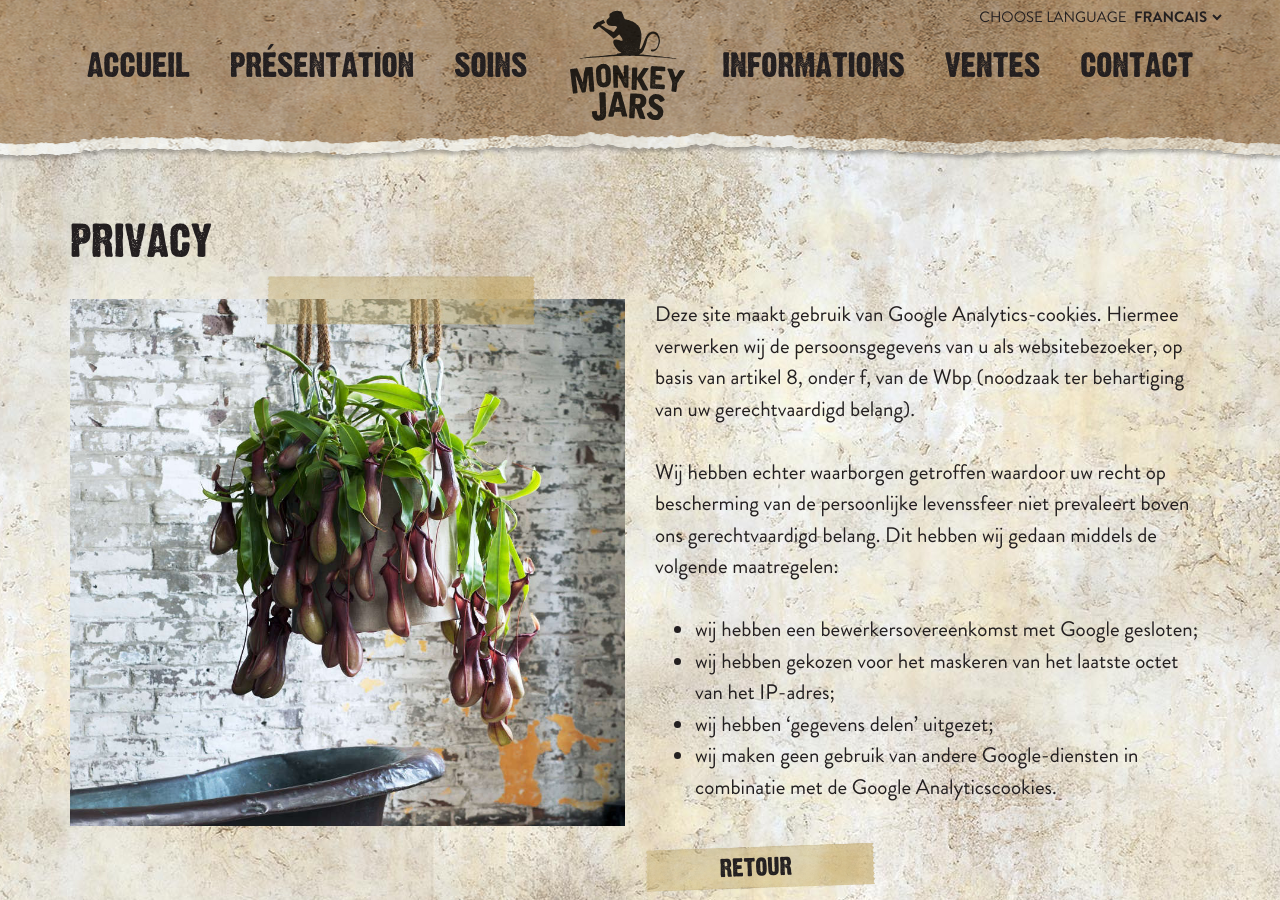
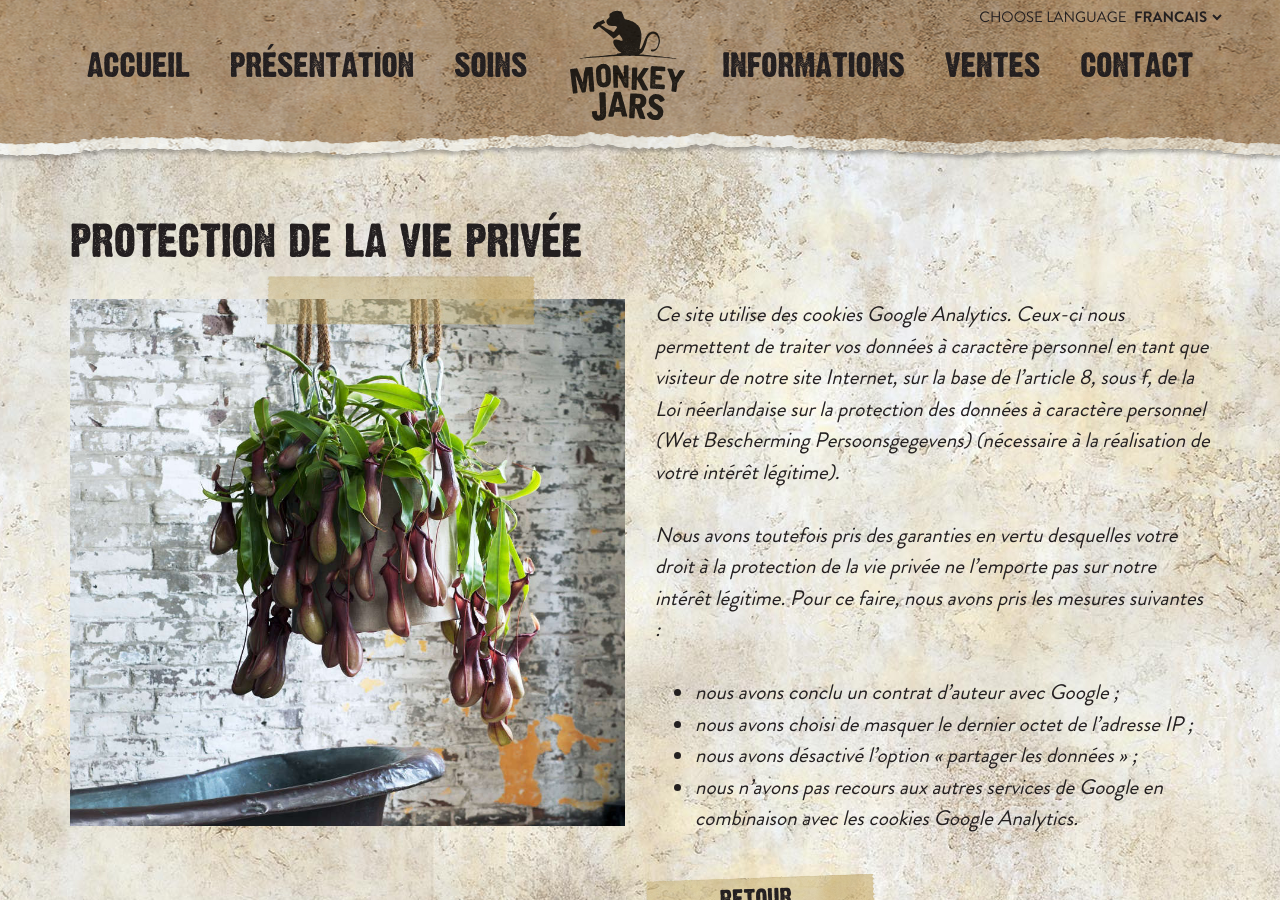
Before and after one commit to jhvanderschee/monkeyjars_fr, a Jekyll site: the page built from privacy/index.md, in a window 1280 px wide and 900 px high. Built offline with Jekyll 4.4.1, drawn with Linux system fonts in a browser that asks for light colours.

Commit message:
Updated 'privacy/index.md' via CloudCannon

```diff
--- a/privacy/index.md
+++ b/privacy/index.md
@@ -1,11 +1,13 @@
 ---
-title: Privacy
+title: Protection de la vie privée
 ---
-Deze site maakt gebruik van Google Analytics-cookies. Hiermee verwerken wij de persoonsgegevens van u als websitebezoeker, op basis van artikel 8, onder f, van de Wbp (noodzaak ter behartiging van uw gerechtvaardigd belang).
 
-Wij hebben echter waarborgen getroffen waardoor uw recht op bescherming van de persoonlijke levenssfeer niet prevaleert boven ons gerechtvaardigd belang. Dit hebben wij gedaan middels de volgende maatregelen:
 
-- wij hebben een bewerkersovereenkomst met Google gesloten;
-- wij hebben gekozen voor het maskeren van het laatste octet van het IP-adres;
-- wij hebben 'gegevens delen' uitgezet;
-- wij maken geen gebruik van andere Google-diensten in combinatie met de Google Analyticscookies.
+*Ce site utilise des cookies Google Analytics. Ceux-ci nous permettent de traiter vos donn&eacute;es &agrave; caract&egrave;re personnel en tant que visiteur de notre site Internet, sur la base de l’article 8, sous f, de la Loi n&eacute;erlandaise sur la protection des donn&eacute;es &agrave; caract&egrave;re personnel (Wet Bescherming Persoonsgegevens) (n&eacute;cessaire &agrave; la r&eacute;alisation de votre int&eacute;r&ecirc;t l&eacute;gitime).*
+
+*Nous avons toutefois pris des garanties en vertu desquelles votre droit &agrave; la protection de la vie priv&eacute;e ne l’emporte pas sur notre int&eacute;r&ecirc;t l&eacute;gitime. Pour ce faire, nous avons pris les mesures suivantes :*
+
+* *nous avons conclu un contrat d’auteur avec Google ;*
+* *nous avons choisi de masquer le dernier octet de l'adresse IP ;*
+* *nous avons d&eacute;sactiv&eacute; l’option &laquo; partager les donn&eacute;es &raquo; ;*
+* *nous n’avons pas recours aux autres services de Google en combinaison avec les cookies Google Analytics.*
```
